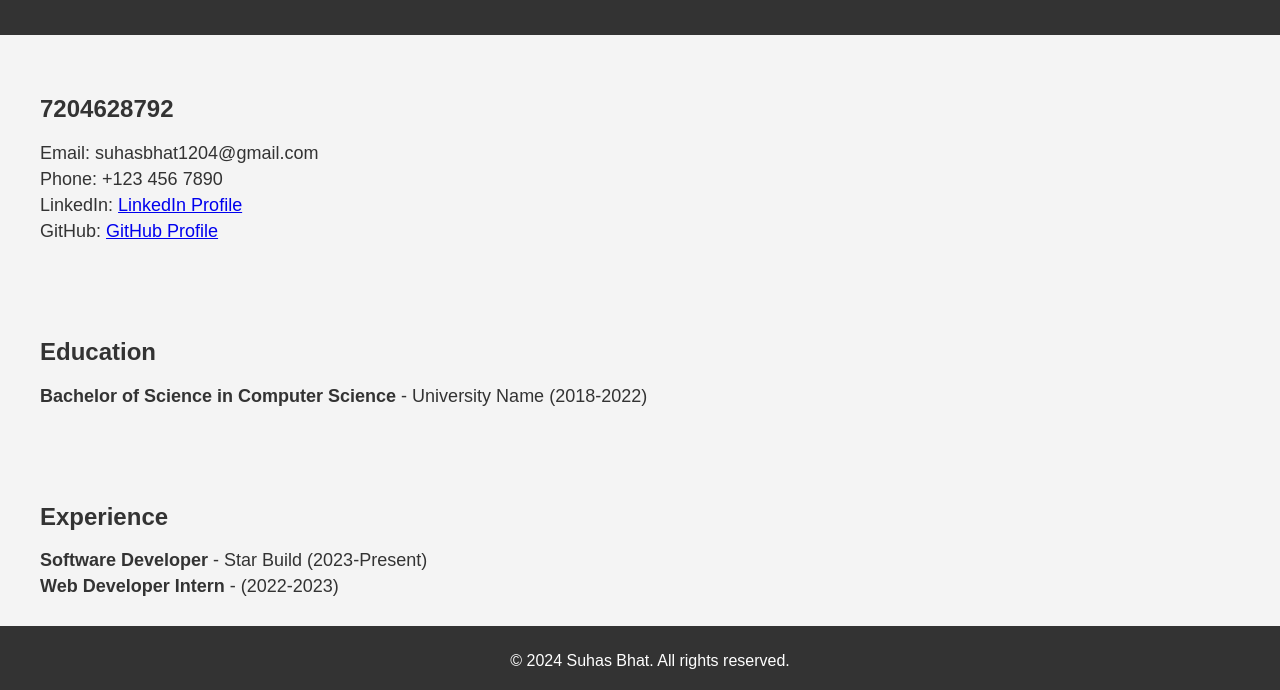
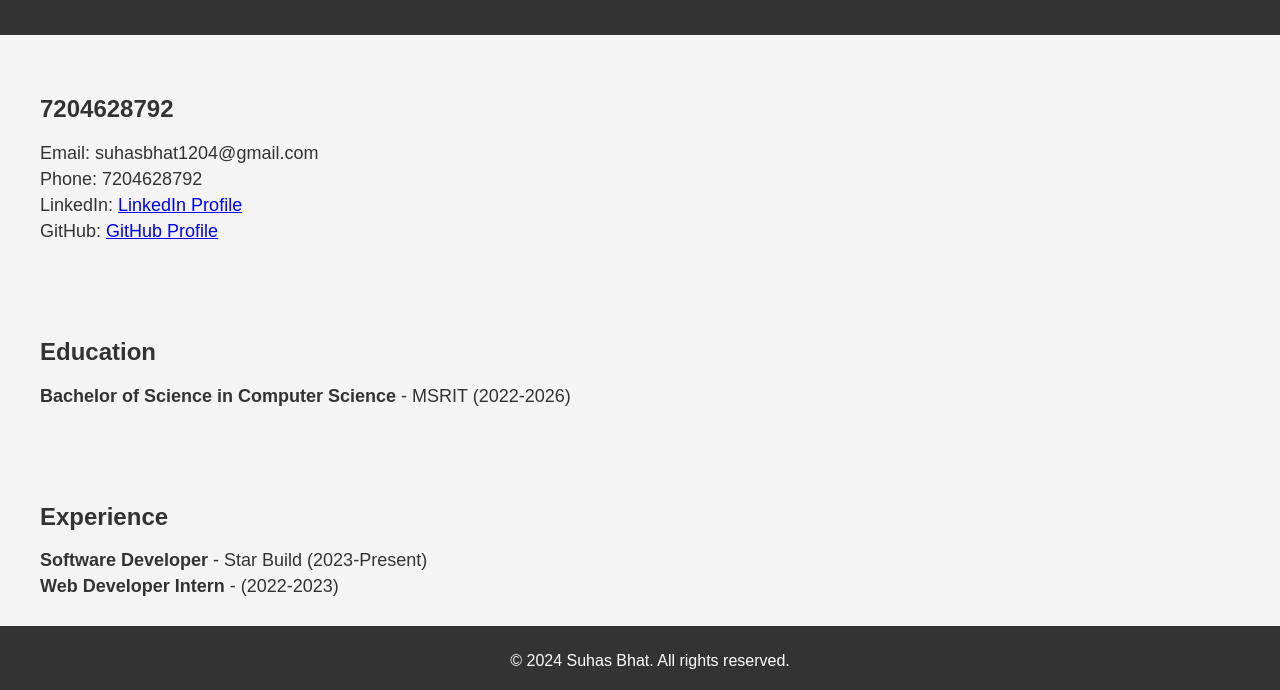
Before and after one commit to Suhas-Bhatt/resume, a plain HTML site: page index.html in a window 1280 px wide. Shown: the part 104-794 px from the top of the page. Drawn offline with Linux system fonts and the light colour scheme.

Commit message:
Update index.html

```diff
--- a/index.html
+++ b/index.html
@@ -16,16 +16,16 @@
     <h2>7204628792</h2>
     <ul>
       <li>Email:  suhasbhat1204@gmail.com</li>
-      <li>Phone: +123 456 7890</li>
+      <li>Phone: 7204628792 </li>
       <li>LinkedIn: <a href="https://www.linkedin.com/in/yourprofile">LinkedIn Profile</a></li>
-      <li>GitHub: <a href="https://github.com/yourusername">GitHub Profile</a></li>
+      <li>GitHub: <a href="https://github.com/Suhas-Bhatt">GitHub Profile</a></li>
     </ul>
   </section>
 
   <section id="education">
     <h2>Education</h2>
     <ul>
-      <li><strong>Bachelor of Science in Computer Science</strong> - University Name (2018-2022)</li>
+      <li><strong>Bachelor of Science in Computer Science</strong> - MSRIT (2022-2026)</li>
     </ul>
   </section>
 
```
